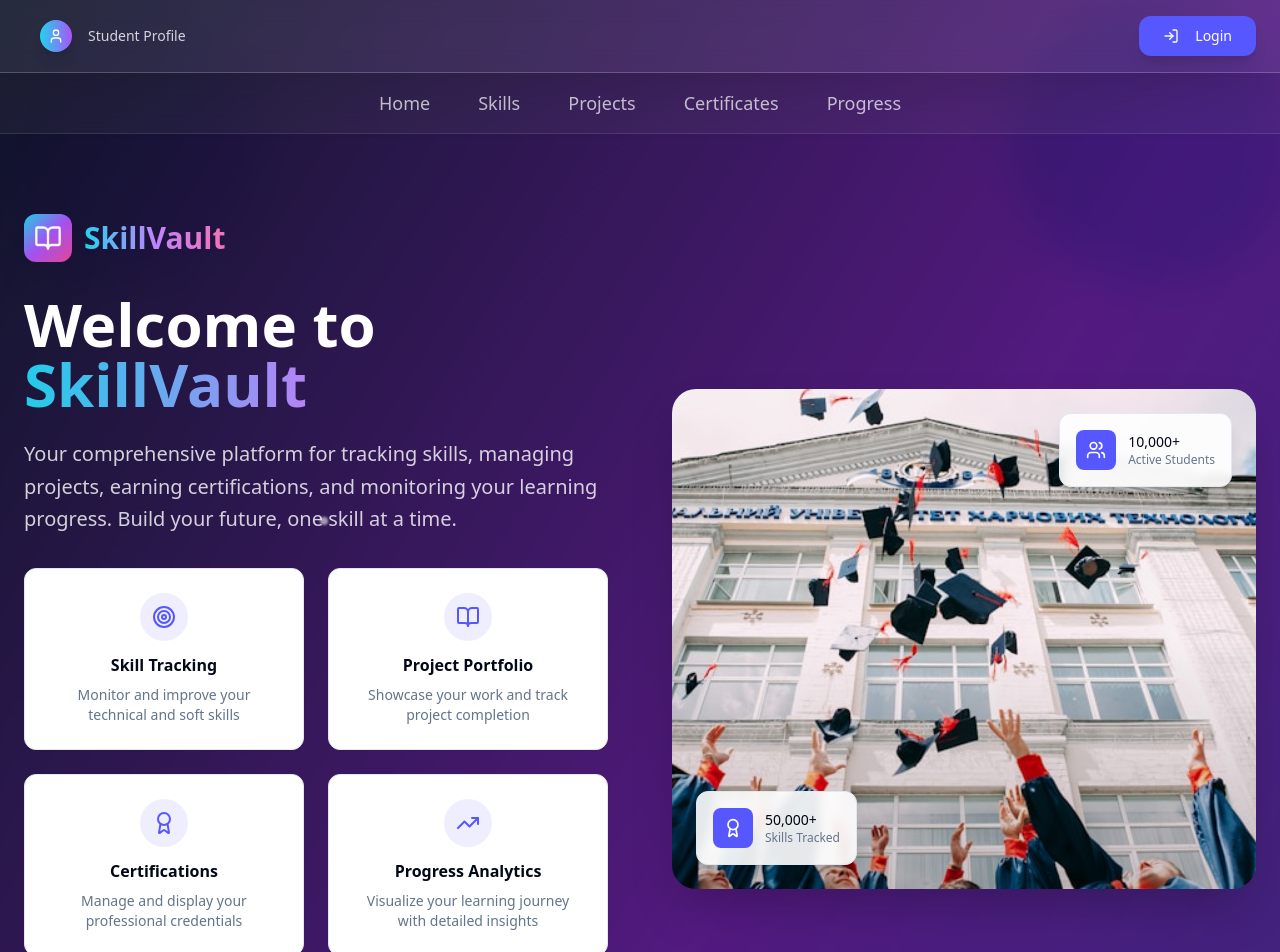
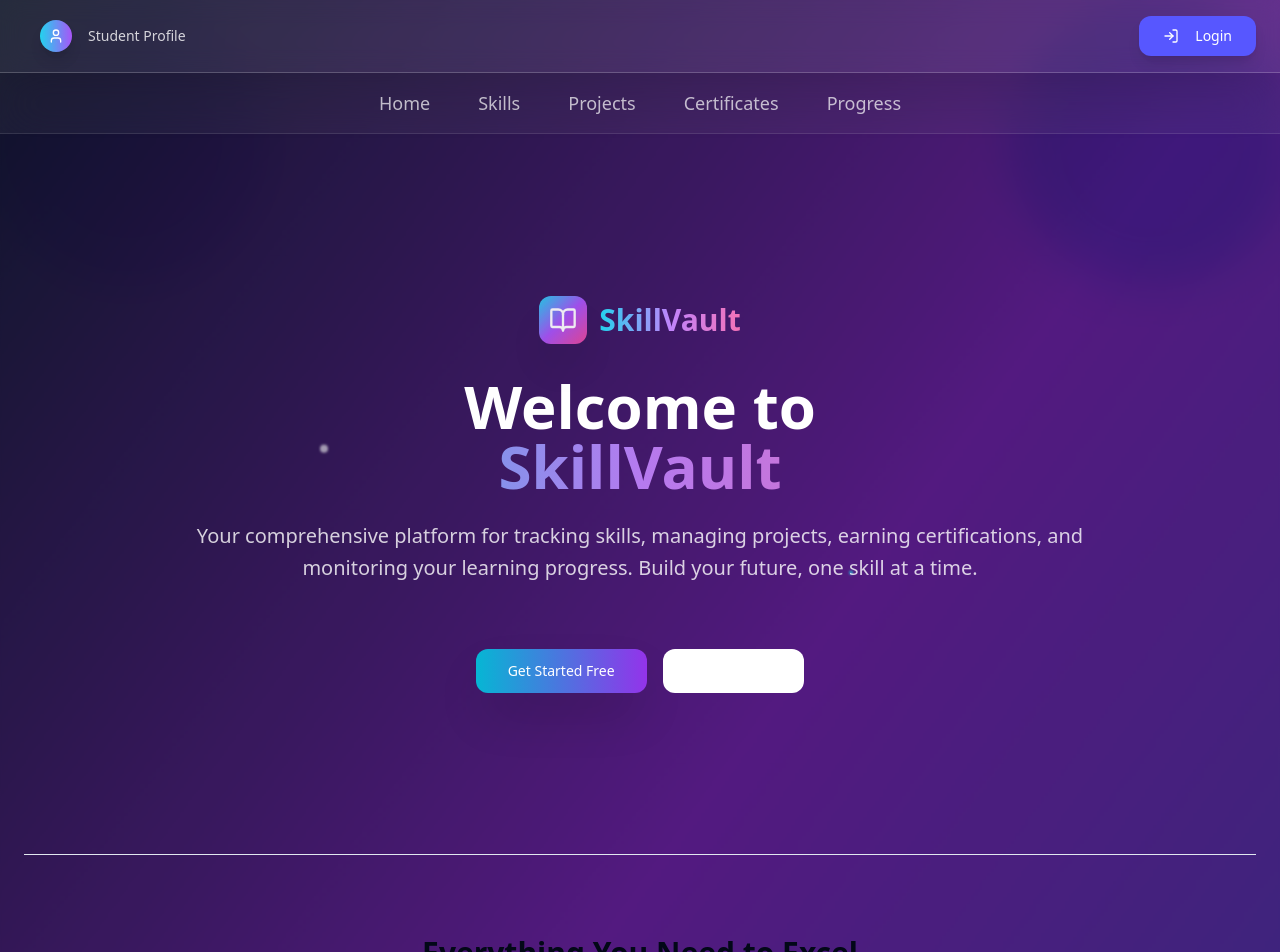
Before and after one commit to Omswetha67/my-almost-1-18, a React (Vite) app: page / in a window 1280 px wide. Shown: the top 952 px of the page. Built offline with nearby package versions, Linux system fonts and the light colour scheme.

Commit message:
Refactor landing page content
Update landing page content, including descriptions and images, based on user feedback.

```diff
--- a/src/pages/Index.tsx
+++ b/src/pages/Index.tsx
@@ -206,11 +206,11 @@ const Index = () => {
 
       {/* Main Content */}
       <main className="container mx-auto px-6 py-20 relative z-10">
-        <div className="grid lg:grid-cols-2 gap-16 items-center min-h-[70vh]">
-          {/* Left Side - Welcome Content */}
-          <div className="space-y-8 text-center lg:text-left order-2 lg:order-1">
+        <div className="flex flex-col items-center justify-center min-h-[70vh] text-center">
+          {/* Welcome Content */}
+          <div className="space-y-8 max-w-4xl mx-auto">
             {/* Brand Logo */}
-            <div className="flex items-center justify-center lg:justify-start space-x-3 mb-8">
+            <div className="flex items-center justify-center space-x-3 mb-8">
               <div className="w-12 h-12 bg-gradient-to-br from-cyan-400 via-purple-500 to-pink-500 rounded-xl flex items-center justify-center shadow-2xl animate-pulse">
                 <BookOpen className="w-7 h-7 text-primary-foreground" />
               </div>
@@ -234,43 +234,9 @@ const Index = () => {
               </p>
             </div>
 
-            {/* Feature Highlights */}
-            <div className="grid grid-cols-2 gap-6 my-12">
-              <div className="text-center p-6 rounded-xl bg-card border border-border shadow-sm hover:shadow-md transition-shadow">
-                <div className="w-12 h-12 bg-primary/10 rounded-full flex items-center justify-center mx-auto mb-3">
-                  <Target className="w-6 h-6 text-primary" />
-                </div>
-                <h3 className="font-semibold text-foreground mb-2">Skill Tracking</h3>
-                <p className="text-sm text-muted-foreground">Monitor and improve your technical and soft skills</p>
-              </div>
-
-              <div className="text-center p-6 rounded-xl bg-card border border-border shadow-sm hover:shadow-md transition-shadow">
-                <div className="w-12 h-12 bg-primary/10 rounded-full flex items-center justify-center mx-auto mb-3">
-                  <BookOpen className="w-6 h-6 text-primary" />
-                </div>
-                <h3 className="font-semibold text-foreground mb-2">Project Portfolio</h3>
-                <p className="text-sm text-muted-foreground">Showcase your work and track project completion</p>
-              </div>
-
-              <div className="text-center p-6 rounded-xl bg-card border border-border shadow-sm hover:shadow-md transition-shadow">
-                <div className="w-12 h-12 bg-primary/10 rounded-full flex items-center justify-center mx-auto mb-3">
-                  <Award className="w-6 h-6 text-primary" />
-                </div>
-                <h3 className="font-semibold text-foreground mb-2">Certifications</h3>
-                <p className="text-sm text-muted-foreground">Manage and display your professional credentials</p>
-              </div>
-
-              <div className="text-center p-6 rounded-xl bg-card border border-border shadow-sm hover:shadow-md transition-shadow">
-                <div className="w-12 h-12 bg-primary/10 rounded-full flex items-center justify-center mx-auto mb-3">
-                  <TrendingUp className="w-6 h-6 text-primary" />
-                </div>
-                <h3 className="font-semibold text-foreground mb-2">Progress Analytics</h3>
-                <p className="text-sm text-muted-foreground">Visualize your learning journey with detailed insights</p>
-              </div>
-            </div>
 
             {/* Call to Action */}
-            <div className="flex flex-col sm:flex-row gap-4 justify-center lg:justify-start pt-8">
+            <div className="flex flex-col sm:flex-row gap-4 justify-center pt-8">
               <Button
                 size="lg"
                 className="bg-gradient-to-r from-cyan-500 to-purple-600 hover:from-cyan-600 hover:to-purple-700 text-white px-8 py-3 rounded-xl shadow-2xl hover:shadow-cyan-500/25 transition-all duration-300 transform hover:-translate-y-1 hover:scale-105"
@@ -287,42 +253,6 @@ const Index = () => {
             </div>
           </div>
 
-          {/* Right Side - Professional Student Image */}
-          <div className="relative order-1 lg:order-2">
-            <div className="relative rounded-3xl overflow-hidden shadow-2xl">
-              <img
-                src={collegeStudentsImage}
-                alt="College students collaborating and learning together"
-                className="w-full h-[500px] object-cover"
-              />
-              <div className="absolute inset-0 bg-gradient-to-t from-black/20 via-transparent to-transparent"></div>
-
-              {/* Floating Stats Cards */}
-              <div className="absolute top-6 right-6 bg-card/90 backdrop-blur-sm rounded-xl p-4 shadow-lg border border-border">
-                <div className="flex items-center space-x-3">
-                  <div className="w-10 h-10 bg-primary rounded-lg flex items-center justify-center">
-                    <Users className="w-5 h-5 text-primary-foreground" />
-                  </div>
-                  <div>
-                    <p className="text-sm font-medium text-foreground">10,000+</p>
-                    <p className="text-xs text-muted-foreground">Active Students</p>
-                  </div>
-                </div>
-              </div>
-
-              <div className="absolute bottom-6 left-6 bg-card/90 backdrop-blur-sm rounded-xl p-4 shadow-lg border border-border">
-                <div className="flex items-center space-x-3">
-                  <div className="w-10 h-10 bg-primary rounded-lg flex items-center justify-center">
-                    <Award className="w-5 h-5 text-primary-foreground" />
-                  </div>
-                  <div>
-                    <p className="text-sm font-medium text-foreground">50,000+</p>
-                    <p className="text-xs text-muted-foreground">Skills Tracked</p>
-                  </div>
-                </div>
-              </div>
-            </div>
-          </div>
         </div>
 
         {/* Additional Features Section */}
```
